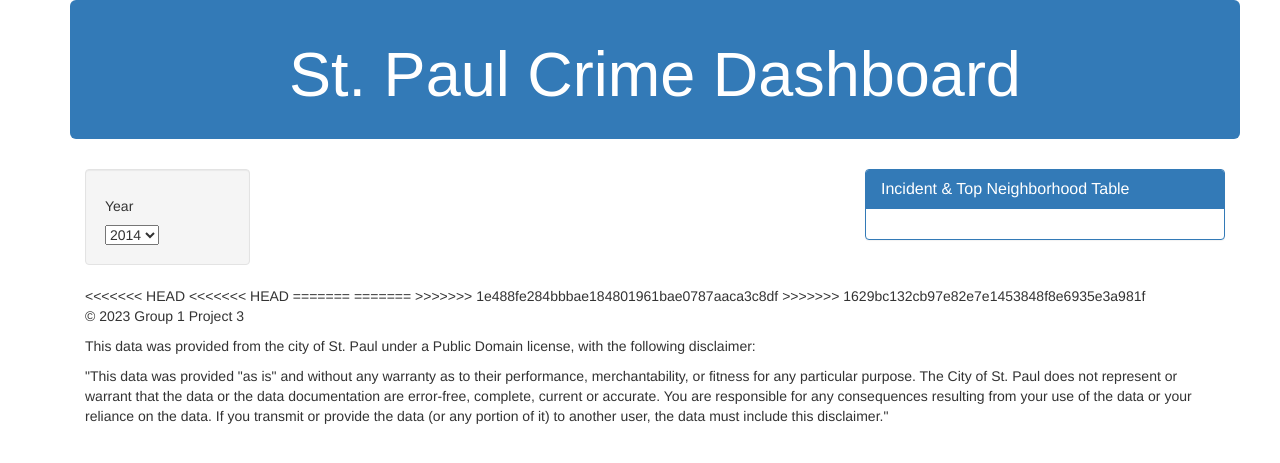
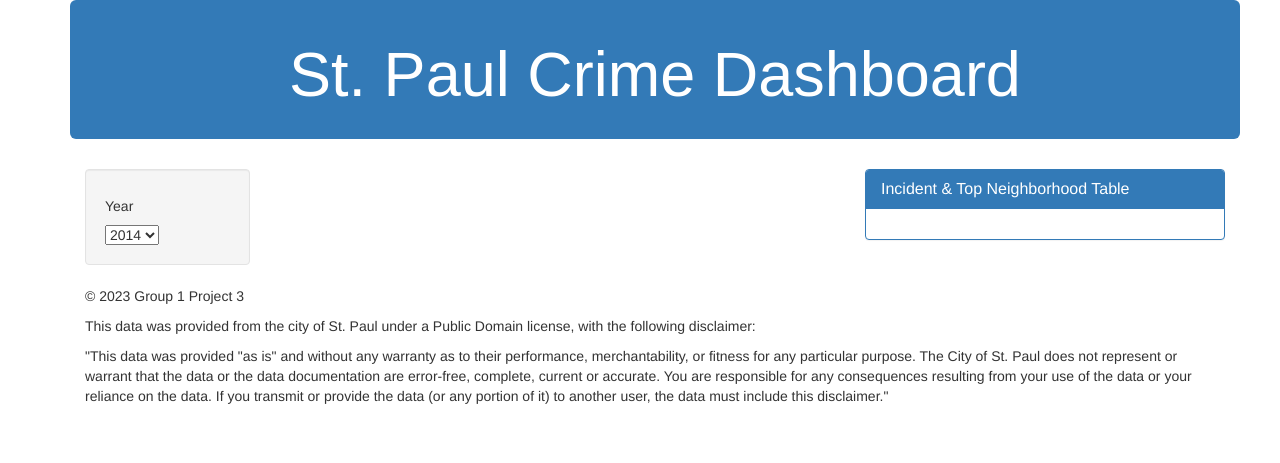
Before and after one commit to kyelle511/project-3-group-1, a Flask app: page / in a window 1280 px wide. Shown: the top 463 px of the page. Run offline with Flask 3, Linux system fonts and the light colour scheme; data that the repository does not hold is empty; parts of the project's set-up code (start-up, migrations or seed data) failed here and were passed over; some libraries are stand-ins or nearby versions; some web fonts are replaced.

Commit message:
Fix in html

```diff
--- a/templates/index.html
+++ b/templates/index.html
@@ -67,15 +67,11 @@
 
     <!-- D3 JavaScript -->
     <script src="https://d3js.org/d3.v7.min.js"></script>
-<<<<<<< HEAD
+
     <!-- Chart & Plotly JavaScript -->
     <script src="https://cdn.jsdelivr.net/npm/chart.js"></script>
-<<<<<<< HEAD
-=======
-=======
->>>>>>> 1e488fe284bbbae184801961bae0787aaca3c8df
+
     <!-- Plotly JavaScript -->
->>>>>>> 1629bc132cb97e82e7e1453848f8e6935e3a981f
     <script src="https://cdn.plot.ly/plotly-latest.min.js"></script>
     <!-- Our JavaScript for Data Visualizations  -->
     <script src="./static/js/displays.js"></script>
```
